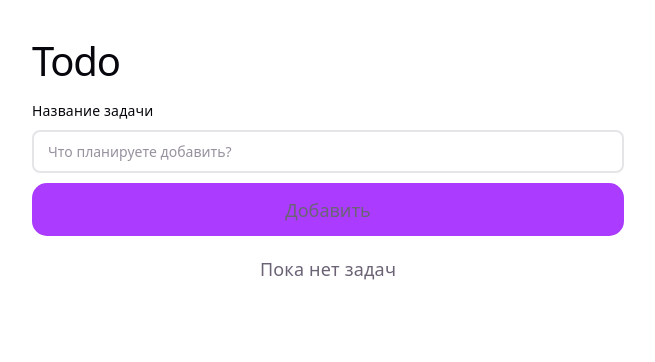
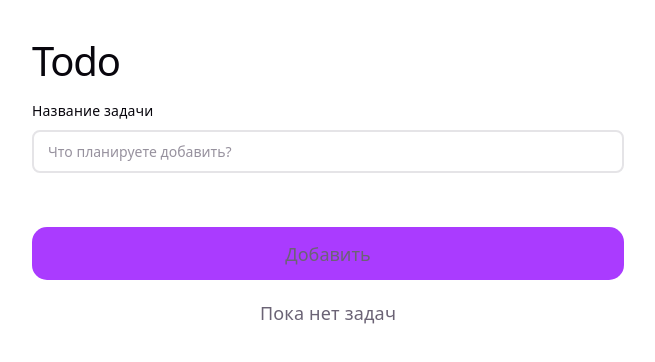
Before and after one commit to saysaysaysaysaysaysay/gnivc-todo, a React (Vite) app: page / in a window 1280 px wide. Shown: the top 362 px of the page, without its empty margins (312-967 px from the left). Built offline with nearby package versions, Linux system fonts and the light colour scheme.

Commit message:
style(feature/add-todo): add empti div

```diff
--- a/src/features/add-todo/ui/AddTodoForm.module.scss
+++ b/src/features/add-todo/ui/AddTodoForm.module.scss
@@ -3,3 +3,6 @@
   flex-direction: column;
   gap: 10px;
 }
+.empty-div {
+  height: 24px;
+}
--- a/src/features/add-todo/ui/AddTodoForm.tsx
+++ b/src/features/add-todo/ui/AddTodoForm.tsx
@@ -41,6 +41,8 @@ export const AddTodoForm = observer(function AddTodoForm() {
           },
         })}
       />
+      {!errors.title && <div className={styles['empty-div']}></div>}
+      <div></div>
       <Button htmlType='submit' variant='primary'>
         {'Добавить'}
       </Button>
```
